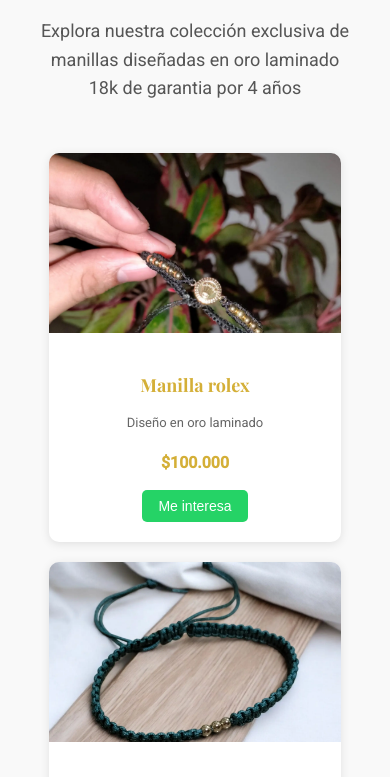
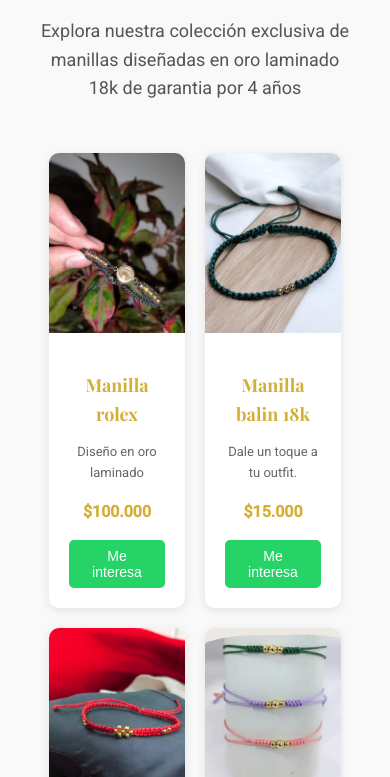
Before and after one commit to Torri-luxe/Torriluxe.shop, a plain HTML site: page index1.html in a window 390 px wide. Shown: the part 293-1070 px from the top of the page. Drawn offline with nearby package versions, Linux system fonts and the light colour scheme.

Commit message:
Add files via upload

```diff
--- a/style1.css
+++ b/style1.css
@@ -227,7 +227,8 @@
     }
 
     .product-grid {
-        grid-template-columns: repeat(auto-fit, minmax(200px, 1fr));
+        grid-template-columns: repeat(2, 1fr);
+        /* Dos tarjetas por fila */
         padding: 20px 5%;
     }
 
@@ -260,8 +261,8 @@
 
 @media (max-width: 480px) {
     .product-grid {
-        grid-template-columns: repeat(auto-fit, minmax(180px, 1fr));
-        /* Aumentar el tamaño mínimo de las tarjetas */
+        grid-template-columns: repeat(2, 1fr);
+        /* Dos tarjetas por fila */
         padding: 20px 10px;
     }
 
```
